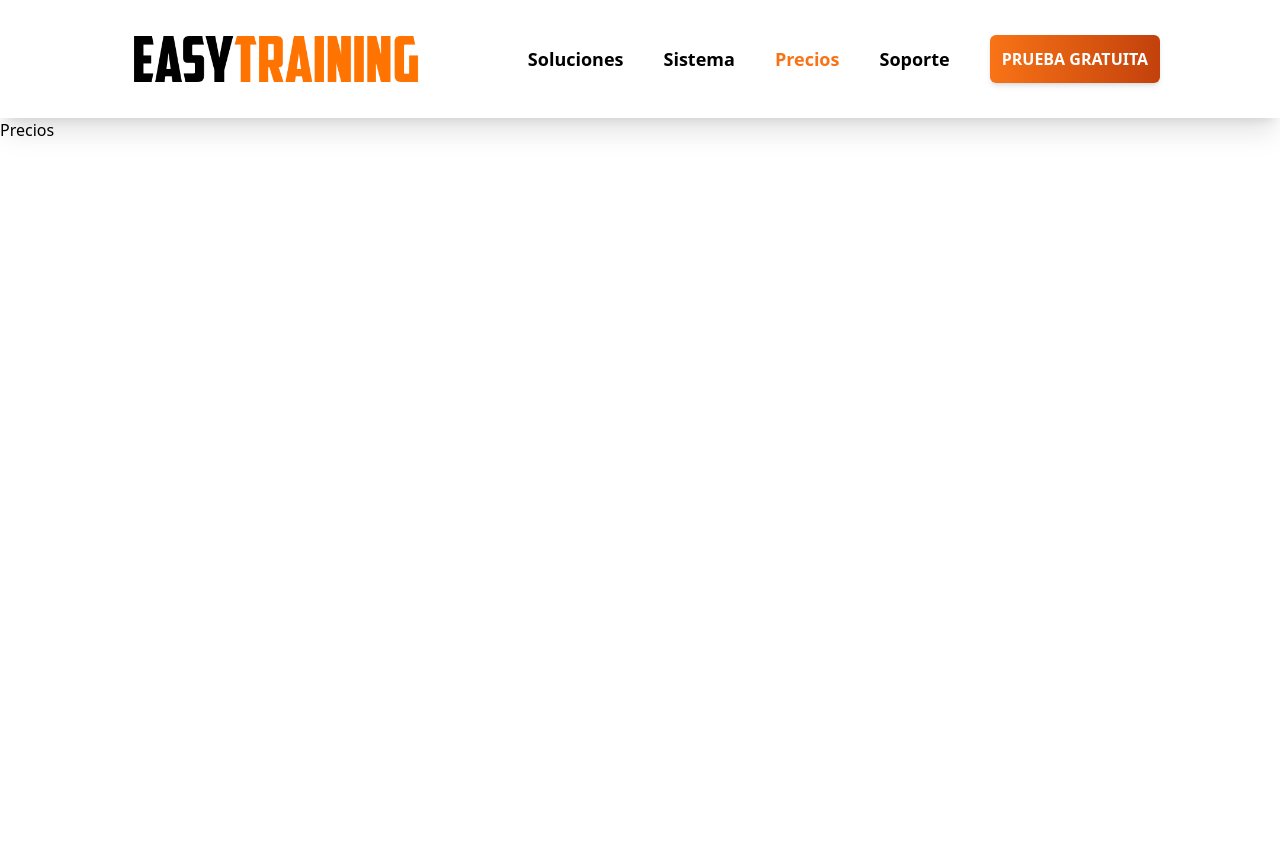
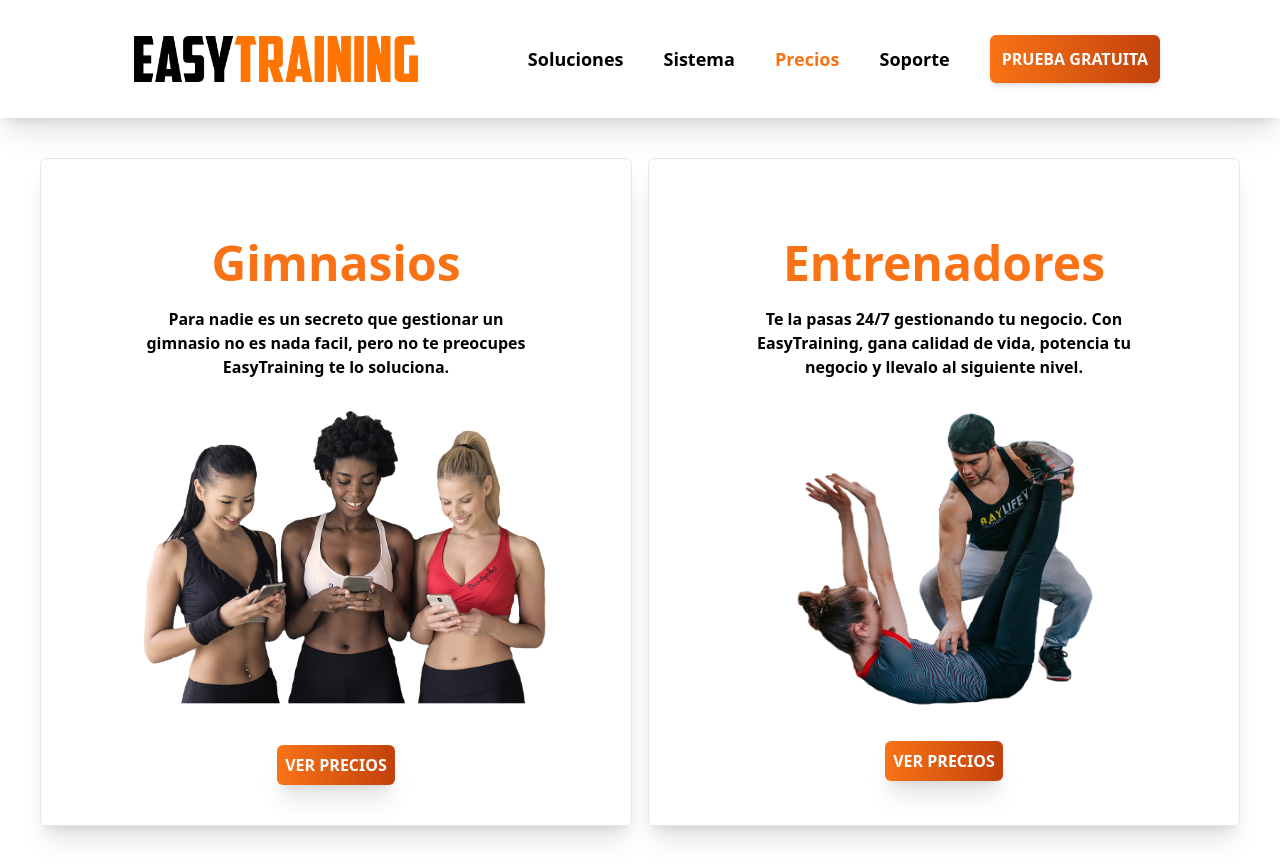
Before and after one commit to JuanDRSoft/Web-App-Gym-front-end, a React (Vite) app: page /precios in a window 1280 px wide. Before the commit the page ends 800 px from the top, so only its background shows below. Built offline with nearby package versions, Linux system fonts and the light colour scheme.

Commit message:
feat: pagina de precios

```diff
--- a/src/paginas/Precios.jsx
+++ b/src/paginas/Precios.jsx
@@ -1,7 +1,49 @@
 import React from "react";
+import Gimnasios from "../img/gimnasios.png";
+import Entrenadores from "../img/entrenadores.png";
 
 const Precios = () => {
-  return <div>Precios</div>;
+  return (
+    <div className="md:flex md:p-10 p-5 gap-4">
+      <div className="shadow-xl rounded-md border flex-1 ">
+        <p className="text-orange-500 font-bold text-center text-5xl pt-20">
+          Gimnasios
+        </p>
+
+        <p className="text-center mt-5 md:px-24 px-10 font-semibold">
+          Para nadie es un secreto que gestionar un gimnasio no es nada facil,
+          pero no te preocupes EasyTraining te lo soluciona.
+        </p>
+
+        <img src={Gimnasios} className="md:px-20 mt-5" />
+
+        <div className="flex justify-center mt-10 mb-10">
+          <button className="bg-gradient-to-r from-orange-500 to-orange-700 hover:to-orange-800 rounded-md shadow-xl p-2 text-white font-bold uppercase">
+            Ver precios
+          </button>
+        </div>
+      </div>
+
+      <div className="shadow-xl rounded-md border flex-1 mt-10 md:mt-0">
+        <p className="font-bold text-center pt-20 text-orange-500 text-5xl">
+          Entrenadores
+        </p>
+
+        <p className="text-center mt-5 md:px-24 px-10 font-semibold">
+          Te la pasas 24/7 gestionando tu negocio. Con EasyTraining, gana
+          calidad de vida, potencia tu negocio y llevalo al siguiente nivel.
+        </p>
+
+        <img src={Entrenadores} className="mt-5 md:px-36 2xl:px-48" />
+
+        <div className="flex justify-center mt-6 mb-10">
+          <button className="bg-gradient-to-r from-orange-500 to-orange-700 hover:to-orange-800 rounded-md shadow-xl p-2 text-white font-bold uppercase">
+            Ver precios
+          </button>
+        </div>
+      </div>
+    </div>
+  );
 };
 
 export default Precios;
```
